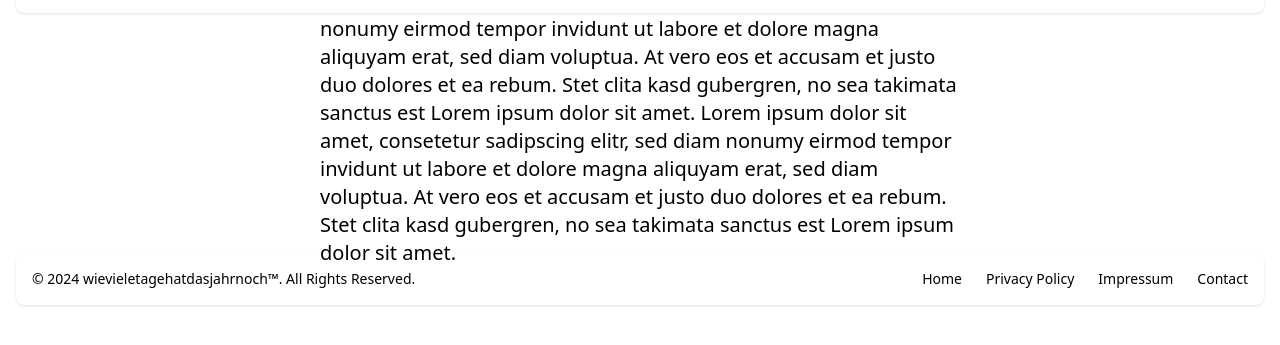
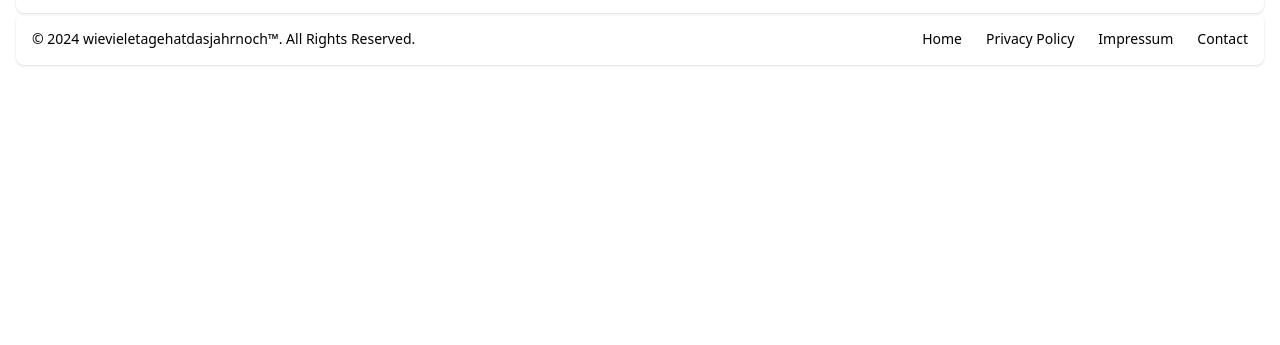
Before and after one commit to louispfeiffer/wievieletagehatdasjahrnoch, a Gatsby site: page /blog in a window 1280 px wide. Shown: the part 67-412 px from the top of the page. Built offline with nearby package versions, Linux system fonts and the light colour scheme; Gatsby itself is replaced by a stand-in of ours.

Commit message:
wo ist blog digga

```diff
--- a/src/pages/blog.js
+++ b/src/pages/blog.js
@@ -6,29 +6,11 @@ const BlogPage = () => {
     return (
         <body>
             <Navbar></Navbar>
-
-            <div className="flex justify-center items-center">
-                <div className="text-black h-60 flex justify-center items-center">
-                    <div className="w-1/2 mt-5">
-                        <p className="text-xl">
-                            Lorem ipsum dolor sit amet, consetetur sadipscing elitr,
-                            diam nonumy eirmod tempor invidunt ut labore et dolore magna
-                            aliquyam erat, sed diam voluptua. At vero eos et accusam et
-                            justo duo dolores et ea rebum. Stet clita kasd gubergren, no
-                            sea takimata sanctus est Lorem ipsum dolor sit amet. Lorem ipsum
-                            dolor sit amet, consetetur sadipscing elitr, sed diam nonumy eirmod
-                            tempor invidunt ut labore et dolore magna aliquyam erat, sed diam voluptua.
-                            At vero eos et accusam et justo duo dolores et ea rebum. Stet clita kasd gubergren,
-                            no sea takimata sanctus est Lorem ipsum dolor sit amet.</p>
-                    </div>
-                </div>
-            </div>
-
             <Footer></Footer>
-        </body >
+        </body>
     )
 }
 
 export default BlogPage
 
-export const Head = () => <title>Blog Page</title>
+export const Head = () => <title>Blog</title>
--- a/src/pages/index.js
+++ b/src/pages/index.js
@@ -7,6 +7,7 @@ import Img from "../images/clockonwrist.webp"
 
 const IndexPage = () => {
   return (
+    <html>
       <body>
         <section className="bg-gradient-to-b from-blue">
 
@@ -187,7 +188,8 @@ const IndexPage = () => {
         </div>
 
         <Footer></Footer>
-    </body >
+      </body>
+    </html>
   )
 }
 
--- a/src/pages/navbar.js
+++ b/src/pages/navbar.js
@@ -19,7 +19,7 @@ const Navbar = () => {
                             <a href="#" class="block py-2 px-3 text-white bg-blue-700 rounded md:bg-transparent md:text-blue-700 md:p-0 dark:text-white md:dark:text-blue-500" aria-current="page">Home</a>
                         </li>
                         <li>
-                            <a href="blog" class="block py-2 px-3 text-gray-900 rounded hover:bg-gray-100 md:hover:bg-transparent md:border-0 md:hover:text-blue-700 md:p-0 dark:text-white md:dark:hover:text-blue-500 dark:hover:bg-gray-700 dark:hover:text-white md:dark:hover:bg-transparent">Blog</a>
+                            <a href="/blog" class="block py-2 px-3 text-gray-900 rounded hover:bg-gray-100 md:hover:bg-transparent md:border-0 md:hover:text-blue-700 md:p-0 dark:text-white md:dark:hover:text-blue-500 dark:hover:bg-gray-700 dark:hover:text-white md:dark:hover:bg-transparent">Blog</a>
                         </li>
                         <li>
                             <a href="#" class="block py-2 px-3 text-gray-900 rounded hover:bg-gray-100 md:hover:bg-transparent md:border-0 md:hover:text-blue-700 md:p-0 dark:text-white md:dark:hover:text-blue-500 dark:hover:bg-gray-700 dark:hover:text-white md:dark:hover:bg-transparent">Wie viele Tage?</a>
```
Lines whose indentation alone changed are shown as unchanged.
